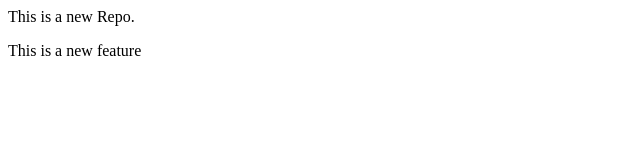
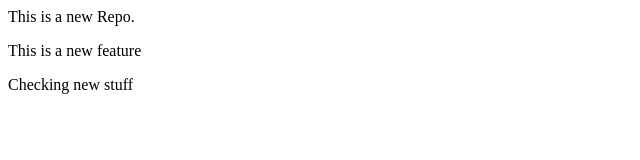
Before and after one commit to amankhandelwaal/localrepo, a plain HTML site: page index.html in a window 1280 px wide. Shown: the whole page, without its empty margins (0-640 px from the left). Drawn offline with Linux system fonts and the light colour scheme.

Commit message:
Checking new feature

```diff
--- a/index.html
+++ b/index.html
@@ -1,2 +1,3 @@
 <p>This is a new Repo.</p>
 <p>This is a new feature</p>
+<p>Checking new stuff</p>
```
